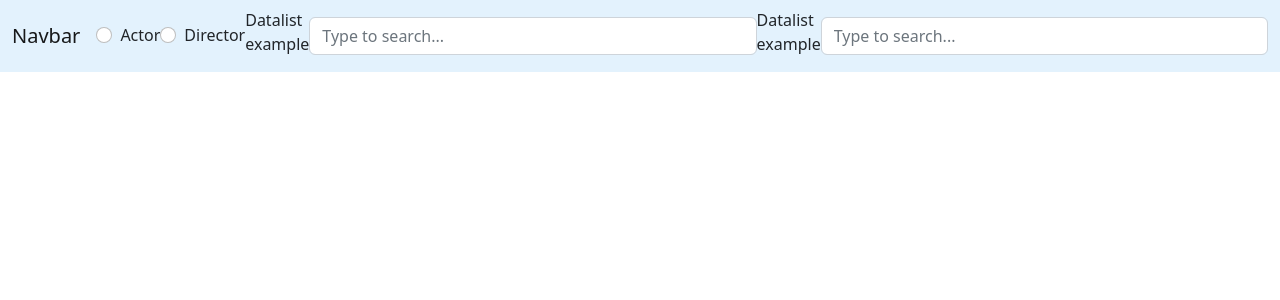
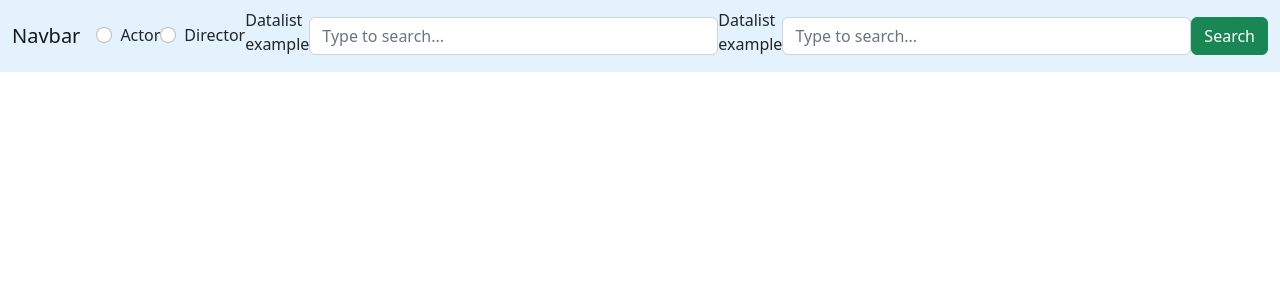
Before and after one commit to avijit-2001/wikique, a React (Create React App) app: page / in a window 1280 px wide. Shown: the top 300 px of the page. Built offline with nearby package versions, Linux system fonts and the light colour scheme.

Commit message:
feat: search button added

```diff
--- a/src/components/Navbar.jsx
+++ b/src/components/Navbar.jsx
@@ -18,6 +18,7 @@ const Navbar = () => {
           <SearchType name={"idCheckBox"} id={"director"} description={"Director"} />
           <SearchBar />
           <SearchBar />
+          <button className="btn btn-success">Search</button>
         </div>
       </nav>
     </>
```
